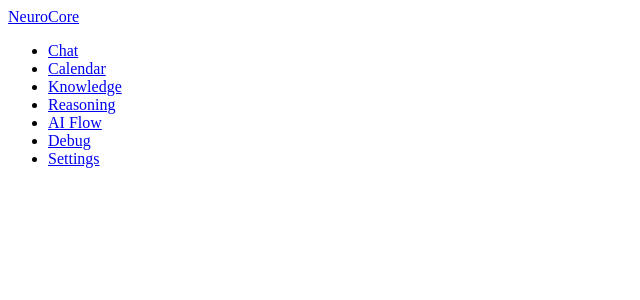
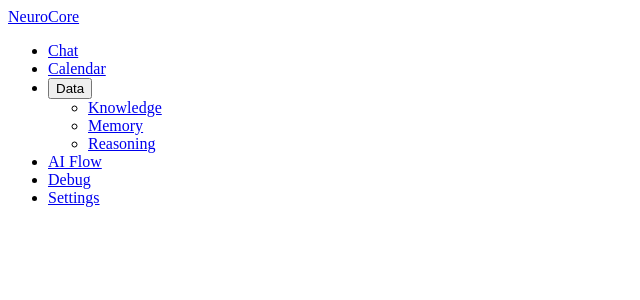
Before and after one commit to Aegean-E/NeuroCore, a FastAPI app: page /navbar in a window 1280 px wide. Shown: the top 300 px of the page, without its empty margins (0-640 px from the left). Run offline with FastAPI, Linux system fonts and the light colour scheme.

Commit message:
feat(browser): add memory browser page and update navbar for module links (main)

```diff
--- a/web/templates/navbar.html
+++ b/web/templates/navbar.html
@@ -24,19 +24,27 @@
                     {% endif %}
                 {% endfor %}
 
-                <!-- Knowledge Base -->
+                <!-- Data Dropdown -->
+                <li class="relative group">
+                    <button class="hover:text-blue-400 transition-colors cursor-pointer">Data</button>
+                    <ul class="absolute left-0 mt-2 w-48 bg-slate-800 border border-slate-700 rounded-lg shadow-xl opacity-0 invisible group-hover:opacity-100 group-hover:visible transition-all duration-200 z-50">
                         {% for module in modules %}
                             {% if module.id == 'knowledge_base' and module.enabled %}
-                    <li><a href="/knowledge_base" class="hover:text-blue-400 transition-colors">Knowledge</a></li>
+                            <li><a href="/knowledge_base" class="block px-4 py-2 text-sm text-slate-300 hover:bg-slate-700 hover:text-blue-400 first:rounded-t-lg">Knowledge</a></li>
                             {% endif %}
                         {% endfor %}
-
-                <!-- Reasoning Book -->
+                        {% for module in modules %}
+                            {% if module.id == 'memory_browser' and module.enabled %}
+                            <li><a href="/memory_browser" class="block px-4 py-2 text-sm text-slate-300 hover:bg-slate-700 hover:text-blue-400">Memory</a></li>
+                            {% endif %}
+                        {% endfor %}
                         {% for module in modules %}
                             {% if module.id == 'reasoning_book' and module.enabled %}
-                    <li><a href="/reasoning_book" class="hover:text-blue-400 transition-colors">Reasoning</a></li>
+                            <li><a href="/reasoning_book" class="block px-4 py-2 text-sm text-slate-300 hover:bg-slate-700 hover:text-blue-400 last:rounded-b-lg">Reasoning</a></li>
                             {% endif %}
                         {% endfor %}
+                    </ul>
+                </li>
 
                 <!-- AI Flow -->
                 <li><a href="/ai-flow" class="hover:text-blue-400 transition-colors">AI Flow</a></li>
```
Also changed, not shown: modules/memory_browser/router.py (+13 -1 lines). Lines whose indentation alone changed are shown as unchanged.
